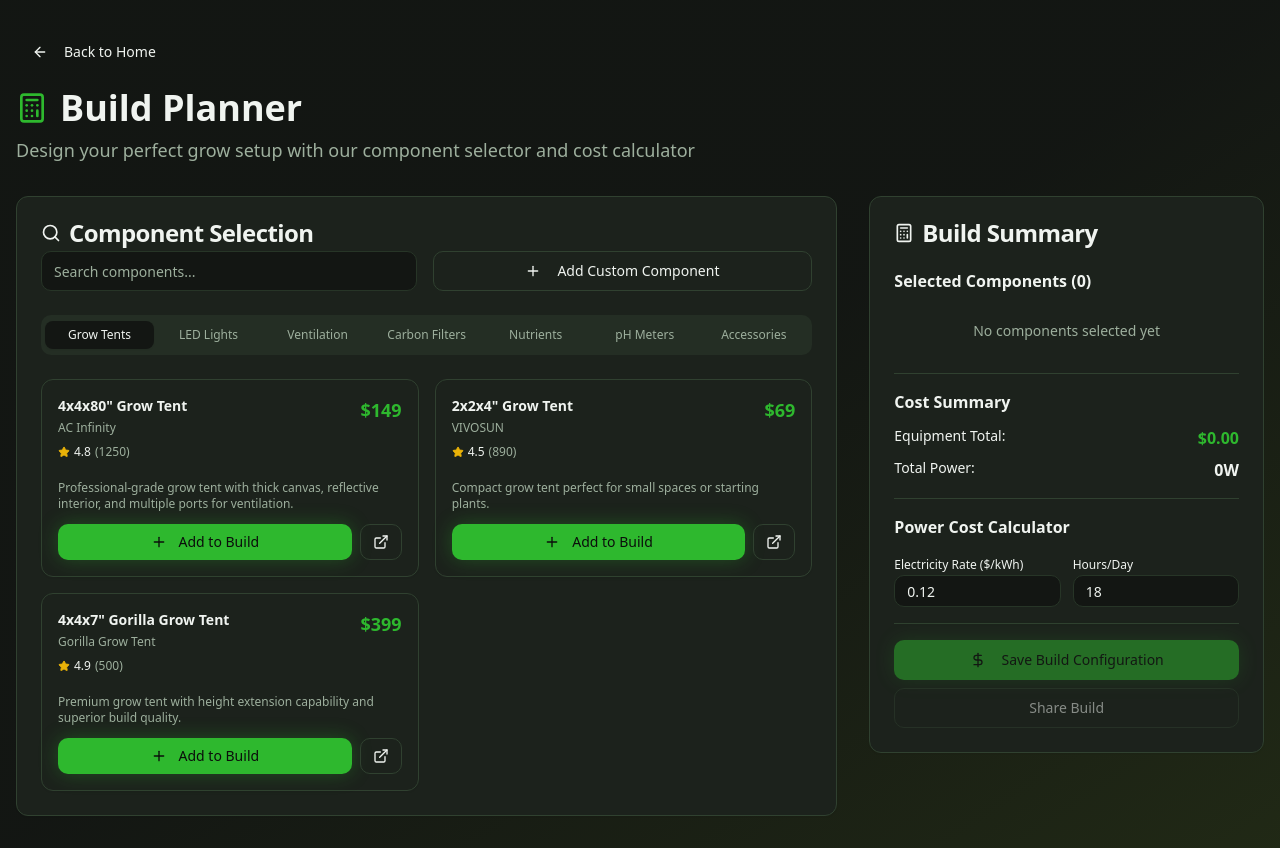
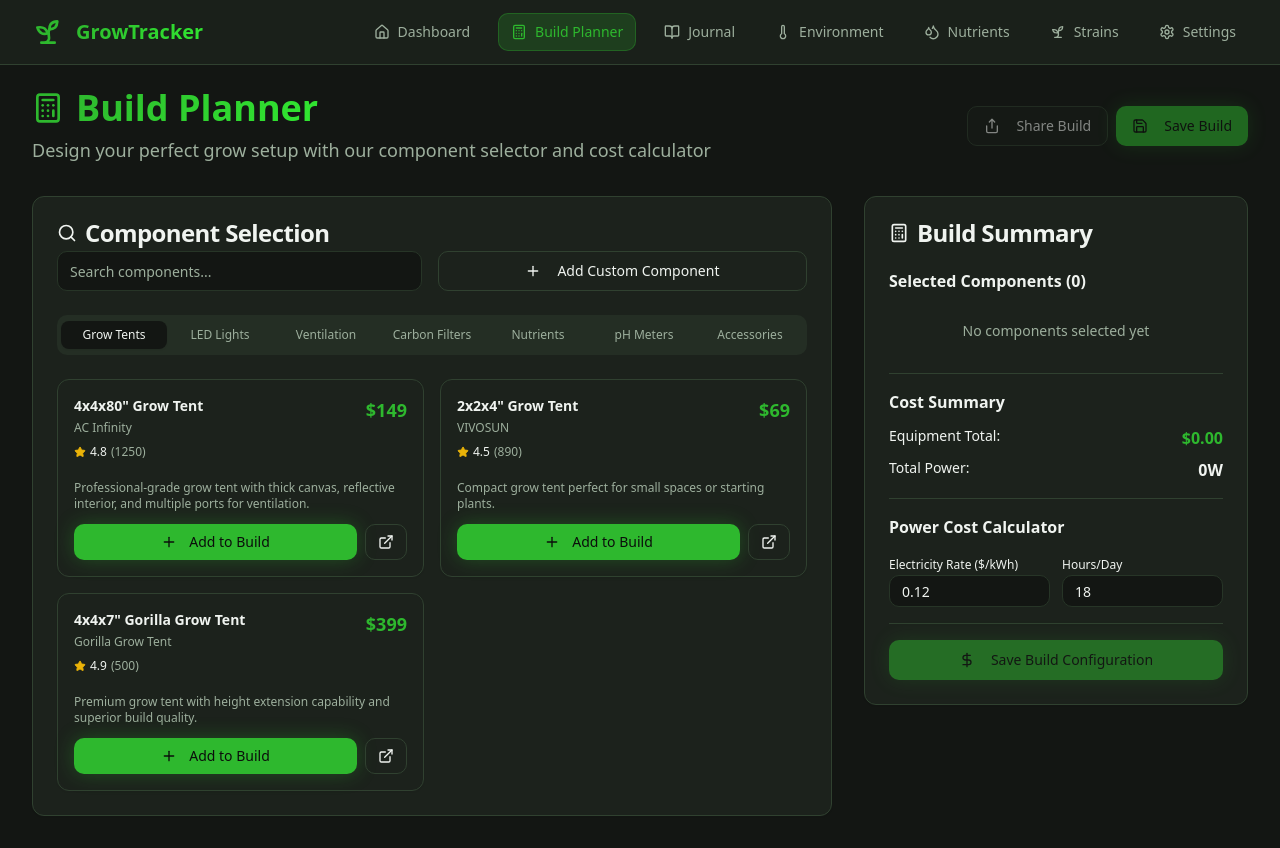
Before and after one commit to jayallen28/grow-wiz-ai, a React (Vite) app: page /build-planner in a window 1280 px wide. Built offline with nearby package versions, Linux system fonts and the light colour scheme.

Commit message:
Add build planner to dashboard
Integrate the build planner module into the user dashboard, mirroring the structure of existing modules like grow tracker and journal. This will allow users to access and manage their build plans directly from their dashboard.

```diff
--- a/src/App.tsx
+++ b/src/App.tsx
@@ -24,12 +24,12 @@ const App = () => (
         <Routes>
           <Route path="/" element={<Landing />} />
           <Route path="/dashboard" element={<Dashboard />} />
+          <Route path="/build-planner" element={<BuildPlanner />} />
           <Route path="/journal" element={<Journal />} />
           <Route path="/environment" element={<Environment />} />
           <Route path="/nutrients" element={<Nutrients />} />
           <Route path="/strains" element={<Strains />} />
           <Route path="/settings" element={<Settings />} />
-          <Route path="/build-planner" element={<BuildPlanner />} />
           {/* ADD ALL CUSTOM ROUTES ABOVE THE CATCH-ALL "*" ROUTE */}
           <Route path="*" element={<NotFound />} />
         </Routes>
--- a/src/components/build-planner/BuildSummary.tsx
+++ b/src/components/build-planner/BuildSummary.tsx
@@ -194,9 +194,6 @@ const BuildSummary = ({ selectedComponents, totalCost, totalPower, onRemoveCompo
             <DollarSign className="w-4 h-4 mr-2" />
             Save Build Configuration
           </Button>
-          <Button variant="outline" className="w-full" disabled={allComponents.length === 0}>
-            Share Build
-          </Button>
         </div>
       </CardContent>
     </Card>
--- a/src/components/layout/Navigation.tsx
+++ b/src/components/layout/Navigation.tsx
@@ -8,13 +8,15 @@ import {
   Sprout,
   Settings,
   Menu,
-  X
+  X,
+  Calculator
 } from 'lucide-react';
 import { Button } from '@/components/ui/button';
 import { cn } from '@/lib/utils';
 
 const navigationItems = [
-  { name: 'Dashboard', href: '/', icon: Home },
+  { name: 'Dashboard', href: '/dashboard', icon: Home },
+  { name: 'Build Planner', href: '/build-planner', icon: Calculator },
   { name: 'Journal', href: '/journal', icon: BookOpen },
   { name: 'Environment', href: '/environment', icon: Thermometer },
   { name: 'Nutrients', href: '/nutrients', icon: Droplets },
--- a/src/pages/BuildPlanner.tsx
+++ b/src/pages/BuildPlanner.tsx
@@ -1,8 +1,8 @@
 import { useState } from 'react';
 import { Card } from '@/components/ui/card';
 import { Button } from '@/components/ui/button';
-import { ArrowLeft, Calculator } from 'lucide-react';
-import { Link } from 'react-router-dom';
+import { Calculator, Save, Share } from 'lucide-react';
+import { Navigation } from '@/components/layout/Navigation';
 import ComponentSelector from '@/components/build-planner/ComponentSelector';
 import BuildSummary from '@/components/build-planner/BuildSummary';
 import { BuildComponent, BuildConfiguration, ComponentCategory, BuildComponentWithQuantity } from '@/types/buildPlanner';
@@ -53,23 +53,35 @@ const BuildPlanner = () => {
   };
 
   return (
-    <div className="min-h-screen bg-gradient-to-br from-background via-background to-accent/10">
-      <div className="container mx-auto px-4 py-8">
+    <div className="min-h-screen bg-background">
+      <Navigation />
+      <main className="max-w-7xl mx-auto px-4 sm:px-6 lg:px-8 py-6">
         {/* Header */}
         <div className="mb-8">
-          <Link to="/">
-            <Button variant="ghost" className="mb-4">
-              <ArrowLeft className="w-4 h-4 mr-2" />
-              Back to Home
-            </Button>
-          </Link>
-          <div className="flex items-center gap-3 mb-2">
-            <Calculator className="w-8 h-8 text-primary" />
-            <h1 className="text-4xl font-bold">Build Planner</h1>
+          <div className="flex items-center justify-between mb-6">
+            <div>
+              <div className="flex items-center gap-3 mb-2">
+                <Calculator className="w-8 h-8 text-primary" />
+                <h1 className="text-4xl font-bold bg-gradient-primary bg-clip-text text-transparent">
+                  Build Planner
+                </h1>
+              </div>
+              <p className="text-muted-foreground text-lg">
+                Design your perfect grow setup with our component selector and cost calculator
+              </p>
+            </div>
+
+            <div className="flex gap-2">
+              <Button variant="outline" disabled={getAllComponents().length === 0}>
+                <Share className="w-4 h-4 mr-2" />
+                Share Build
+              </Button>
+              <Button disabled={getAllComponents().length === 0}>
+                <Save className="w-4 h-4 mr-2" />
+                Save Build
+              </Button>
+            </div>
           </div>
-          <p className="text-muted-foreground text-lg">
-            Design your perfect grow setup with our component selector and cost calculator
-          </p>
         </div>
 
         <div className="grid lg:grid-cols-3 gap-8">
@@ -83,7 +95,7 @@ const BuildPlanner = () => {
 
           {/* Build Summary */}
           <div className="lg:col-span-1">
-            <div className="sticky top-8">
+            <div className="sticky top-24">
               <BuildSummary
                 selectedComponents={selectedComponents}
                 totalCost={getTotalCost()}
@@ -94,7 +106,7 @@ const BuildPlanner = () => {
             </div>
           </div>
         </div>
-      </div>
+      </main>
     </div>
   );
 };
```
